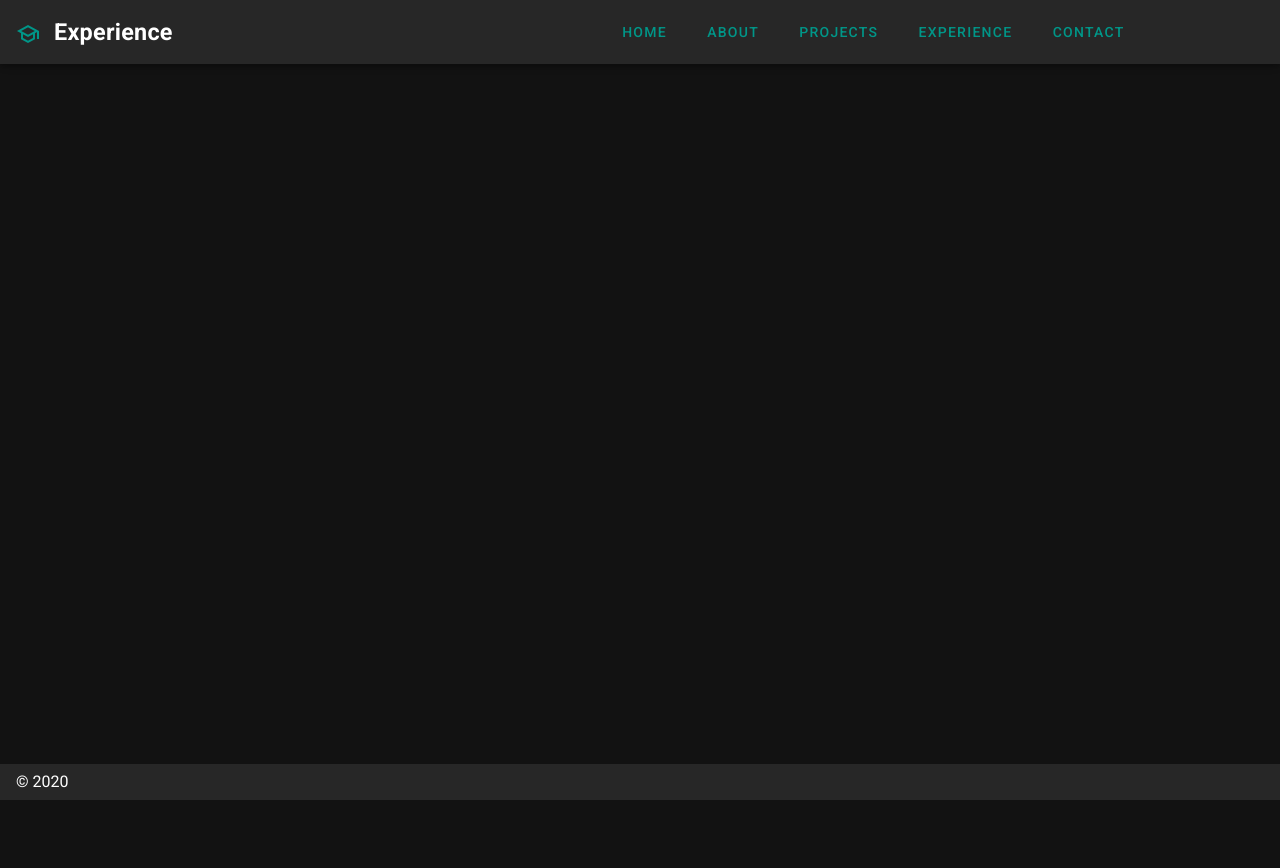
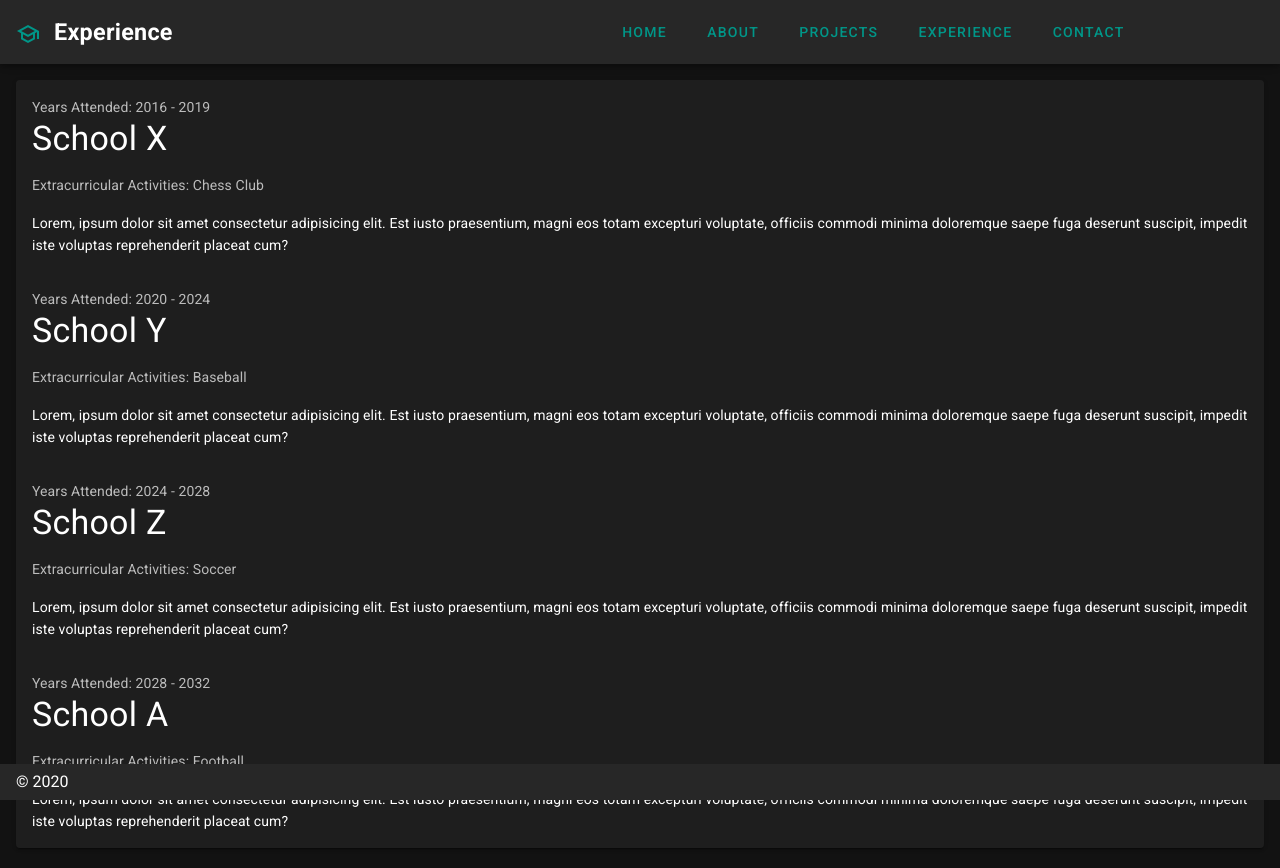
Before and after one commit to Jmison/my-resume, a Vue app: page /experience in a window 1280 px wide. Shown: the top 868 px of the page. Built offline with nearby package versions, Linux system fonts and the light colour scheme.

Commit message:
Implemented a v-for loop with cards on the Experience page, to display experienceItems. Code will soon be formatted to page, where user will not have to scroll down to view the information.

```diff
--- a/src/views/Experience.vue
+++ b/src/views/Experience.vue
@@ -75,10 +75,45 @@
       </v-app-bar>
 
 
+  <v-card
+    class="mx-auto"
+  >
+    <v-card-text v-for="(experience, index) in experienceItems" :key="index">
+
+      <div>Years Attended: {{experience.years}} </div>
+
+      <p class="display-1 text--primary">
+        {{experience.school}}
+      </p>
+
+      <p>Extracurricular Activities: {{experience.info}} </p>
+      <div class="text--primary">
+        Lorem, ipsum dolor sit amet consectetur adipisicing elit. Est iusto praesentium, magni eos totam excepturi voluptate, officiis commodi minima doloremque saepe fuga deserunt suscipit, impedit iste voluptas reprehenderit placeat cum?
+        <br>
+      </div>
+    </v-card-text>
+  </v-card>
 
 
+  <!-- testing -->
+    <!-- <h2>
+      <ul>
+            <div v-for="(experience, index) in experienceItems" :key="index">
+              <h2>
 
+                <div>Attended: {{experience.school}} </div>
 
+                <div>Earned A Degree In: {{experience.degree}} </div>
+
+                <div>Studied During The Years of {{experience.years}} </div>
+
+                <div>Also Participated In: {{experience.info}} </div>
+
+              </h2>
+          </div>
+      </ul>
+    </h2> -->
+  <!-- end of testing -->
 
 
 
@@ -97,12 +132,37 @@
       source: String,
     },
 
-    data: () => ({
-      drawer: null,
-        projects: [
-        { title: 'Design a new website', degree: 'The Net Ninja', years: '1st Jan 2019', description: 'ongoing'},
-      ]
-    }),
+    data(){
+      return{
+        experienceItems: [
+          {
+              school: 'School X',
+              degree: 'Degree X',
+              years: '2016 - 2019',
+              info: 'Chess Club'
+          },
+           {
+              school: 'School Y',
+              degree: 'Degree Y',
+              years: '2020 - 2024',
+              info: 'Baseball'
+          },
+           {
+              school: 'School Z',
+              degree: 'Degree Z',
+              years: '2024 - 2028',
+              info: 'Soccer'
+          },
+           {
+              school: 'School A',
+              degree: 'Degree A',
+              years: '2028 - 2032',
+              info: 'Football'
+          }
+        ]
+       }
+      },
+
     created () {
       this.$vuetify.theme.dark = true
     },
```
